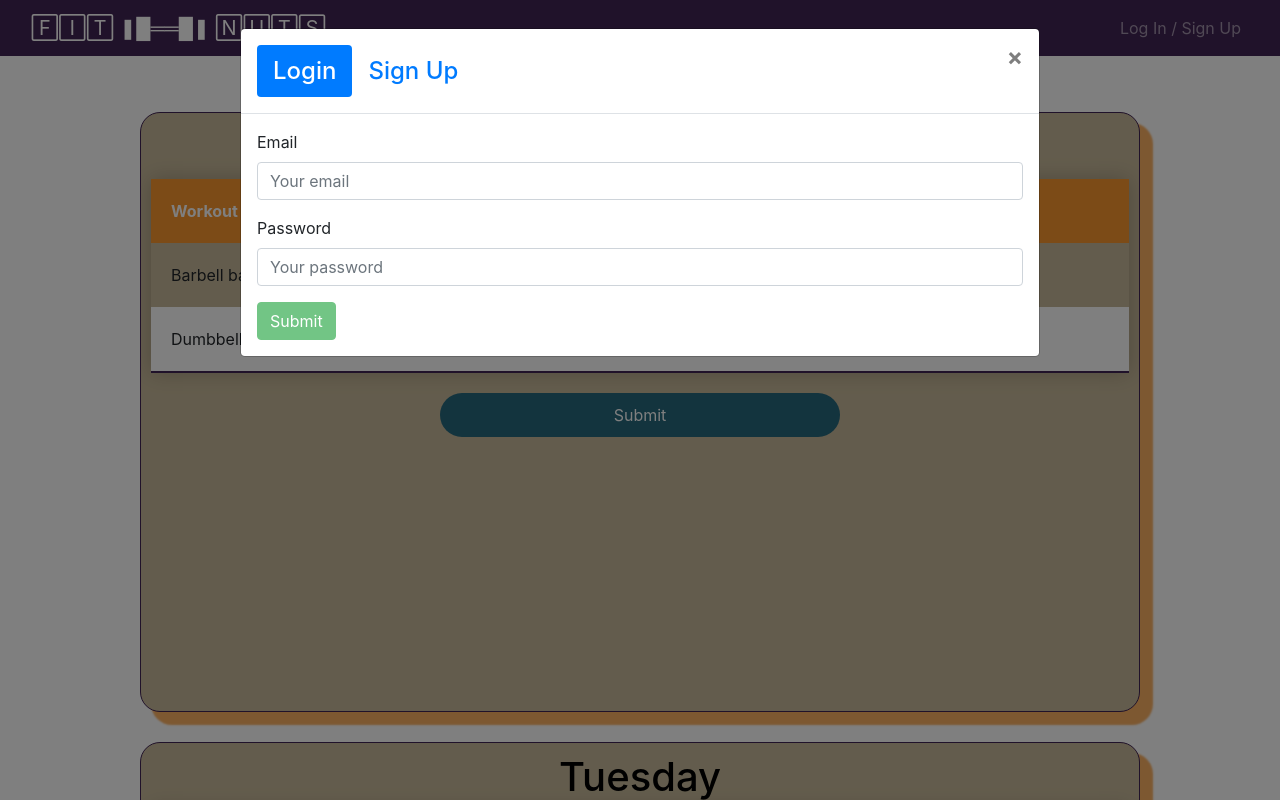
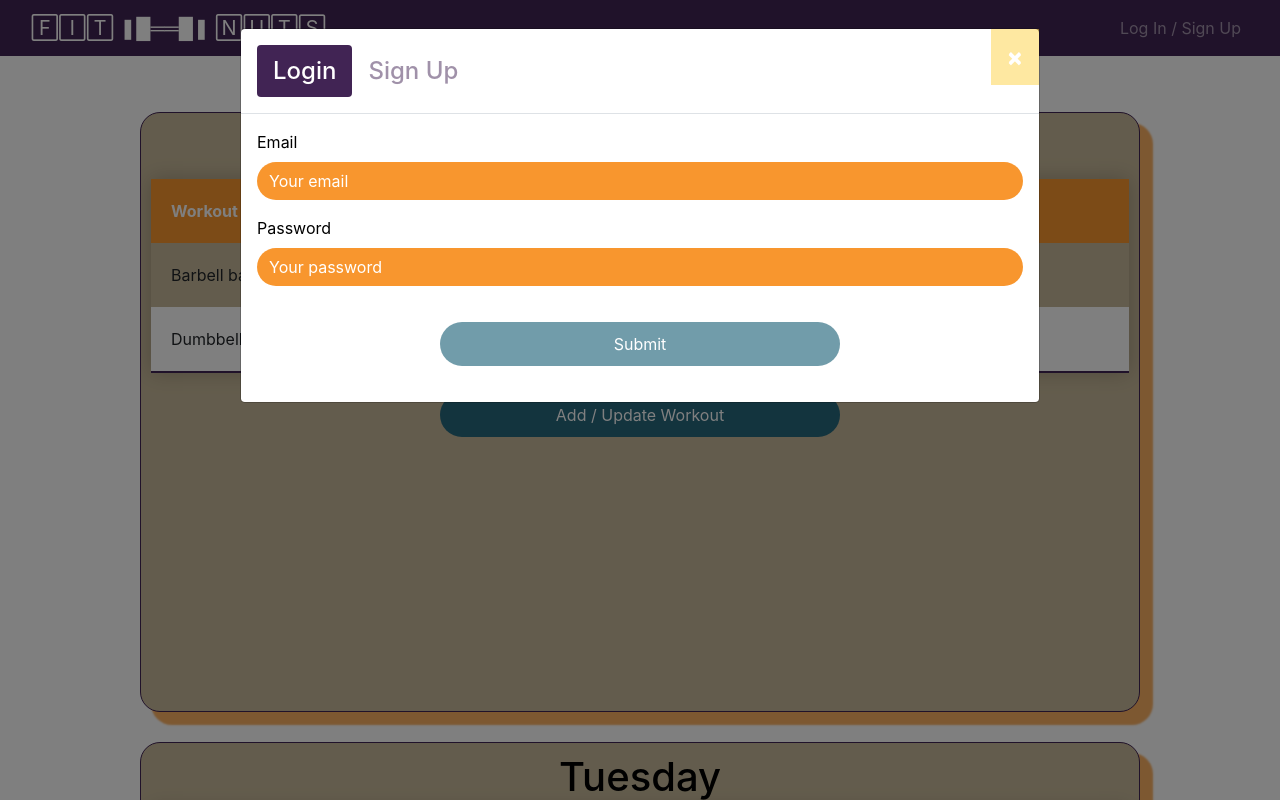
Before and after one commit to jesterb0206/fit-nuts, a React (Create React App) app in the folder client/: page /WorkoutSummary in a window 1280 px wide. Both pictures are taken after a click on the button "Log In / Sign Up". Shown: the top 800 px of the page. Built offline with nearby package versions, Linux system fonts and the light colour scheme; no server answers.

Commit message:
Styled the Login In / Sign Up Form & Made Some Other Small Changes

```diff
--- a/client/src/App.css
+++ b/client/src/App.css
@@ -16,8 +16,122 @@
   background-color: var(--purple);
 }
 
-.navbar-toggle-icon {
-  background-color: white;
+/* -------------------- Log In / Sign Up Form Styling -------------------- */
+
+.modal-header button {
+  background-color: var(--yellow);
+  color: var(--white);
+}
+
+.nav-pills .nav-link.active,
+.nav-pills .show > .nav-link {
+  color: var(--white);
+  background-color: var(--purple);
+}
+
+a {
+  color: rgba(65, 36, 84, 0.5);
+}
+
+a:active,
+a:hover,
+a:active {
+  color: rgba(65, 36, 84, 1);
+}
+
+.form-group {
+  color: var(--black);
+  font-family: -apple-system, BlinkMacSystemFont, 'Segoe UI', 'Roboto', 'Oxygen',
+    'Ubuntu', 'Cantarell', 'Fira Sans', 'Droid Sans', 'Helvetica Neue',
+    sans-serif;
+}
+
+.form-control:focus,
+.form-control:not(active) {
+  background-color: var(--orange);
+  border: none;
+  border-radius: 1000px;
+  color: var(--white);
+  font-family: -apple-system, BlinkMacSystemFont, 'Segoe UI', 'Roboto', 'Oxygen',
+    'Ubuntu', 'Cantarell', 'Fira Sans', 'Droid Sans', 'Helvetica Neue',
+    sans-serif;
+}
+
+.form-control:focus {
+  border: none;
+  box-shadow: none;
+}
+
+.form-control::placeholder {
+  color: var(--white);
+}
+
+/* Change Autocomplete Styles in Chrome */
+
+input:-webkit-autofill,
+input:-webkit-autofill:hover,
+input:-webkit-autofill:focus,
+textarea:-webkit-autofill,
+textarea:-webkit-autofill:hover,
+textarea:-webkit-autofill:focus,
+select:-webkit-autofill,
+select:-webkit-autofill:hover,
+select:-webkit-autofill:focus {
+  border: none;
+  -webkit-text-fill-color: var(--white);
+  -webkit-box-shadow: 0 0 0px 1000px var(--orange) inset;
+  transition: background-color 5000s ease-in-out 0s;
+}
+
+/* Log In / Sign Up Button Styling */
+
+.btn-submit {
+  background-color: var(--blue);
+  border: none;
+  border-radius: 1000px;
+  color: var(--white);
+  font-family: -apple-system, BlinkMacSystemFont, 'Segoe UI', 'Roboto', 'Oxygen',
+    'Ubuntu', 'Cantarell', 'Fira Sans', 'Droid Sans', 'Helvetica Neue',
+    sans-serif;
+  margin-bottom: 20px;
+  margin-top: 20px;
+  max-width: 400px;
+  padding-bottom: 10px;
+  padding-top: 10px;
+  width: 90%;
+}
+
+/* Button Pseudo Class Styling */
+
+.btn-submit:active,
+.btn-submit:focus,
+.btn-submit:hover {
+  background-color: var(--purple);
+  color: var(--white);
+}
+
+/* Disabled Button Styling */
+
+.btn-submit:disabled {
+  background-color: var(--blue);
+  color: var(--white);
+}
+
+.btn-submit:disabled:active,
+.btn-submit:disabled:focus,
+.btn-submit:disabled:hover {
+  background-color: var(--blue);
+  color: var(--white);
+}
+
+/* Alert Styling */
+
+.alert-danger {
+  background-color: var(--yellow);
+  color: var(--black);
+  font-family: -apple-system, BlinkMacSystemFont, 'Segoe UI', 'Roboto', 'Oxygen',
+    'Ubuntu', 'Cantarell', 'Fira Sans', 'Droid Sans', 'Helvetica Neue',
+    sans-serif;
 }
 
 /* -------------------- Home Page Section -------------------- */
@@ -244,6 +358,9 @@ table {
   border: none;
   border-radius: 1000px;
   color: var(--white);
+  font-family: -apple-system, BlinkMacSystemFont, 'Segoe UI', 'Roboto', 'Oxygen',
+    'Ubuntu', 'Cantarell', 'Fira Sans', 'Droid Sans', 'Helvetica Neue',
+    sans-serif;
   margin-bottom: 20px;
   margin-top: 20px;
   max-width: 400px;
--- a/client/src/components/Card.js
+++ b/client/src/components/Card.js
@@ -12,9 +12,12 @@ const Card = ({dayOfTheWeek}) => {
 
   const workouts = data?.workout || [];
 
+  // Returns Workout Summary Card Content
+
   return (
     <div className='card example'>
       <h1 id='center__text'>{dayOfTheWeek}</h1>
+      {/* Workout Summary Table */}
       <table class='styled-table'>
         <thead>
           <tr>
@@ -39,8 +42,9 @@ const Card = ({dayOfTheWeek}) => {
           </tr>
         </tbody>
       </table>
+      {/* Add / Update Workout Button */}
       <div id='centerButton'>
-        <Button variant='primary'>Submit</Button>
+        <Button variant='primary'>Add / Update Workout</Button>
       </div>
     </div>
   );
--- a/client/src/components/LoginForm.js
+++ b/client/src/components/LoginForm.js
@@ -1,9 +1,7 @@
 /* eslint-disable no-unused-vars */
-// see SignupForm.js for comments
 import React, {useState} from 'react';
 import {Form, Button, Alert} from 'react-bootstrap';
 import {useMutation} from '@apollo/client';
-
 import Auth from '../utils/auth';
 import {LOGIN_USER} from '../utils/mutations';
 
@@ -21,7 +19,8 @@ const LoginForm = () => {
   const handleFormSubmit = async (event) => {
     event.preventDefault();
 
-    // check if form has everything (as per react-bootstrap docs)
+    // Checks to See if the User Inputted Everything Correctly (as per the React Bootstrap documentation)
+
     const form = event.currentTarget;
     if (form.checkValidity() === false) {
       event.preventDefault();
@@ -45,6 +44,8 @@ const LoginForm = () => {
       password: '',
     });
   };
+
+  // Returns the Log In Form
 
   return (
     <>
@@ -71,7 +72,6 @@ const LoginForm = () => {
             Email is required!
           </Form.Control.Feedback>
         </Form.Group>
-
         <Form.Group>
           <Form.Label htmlFor='password'>Password</Form.Label>
           <Form.Control
@@ -86,13 +86,15 @@ const LoginForm = () => {
             Password is required!
           </Form.Control.Feedback>
         </Form.Group>
+        <div id='centerButton'>
           <Button
             disabled={!(userFormData.email && userFormData.password)}
             type='submit'
-          variant='success'
+            variant='submit'
           >
             Submit
           </Button>
+        </div>
       </Form>
     </>
   );
--- a/client/src/components/SignupForm.js
+++ b/client/src/components/SignupForm.js
@@ -6,15 +6,20 @@ import Auth from '../utils/auth';
 import {ADD_USER} from '../utils/mutations';
 
 const SignupForm = () => {
-  // set initial form state
+  // Set Initial Form State
+
   const [userFormData, setUserFormData] = useState({
     username: '',
     email: '',
     password: '',
   });
-  // set state for form validation
+
+  // Set State for Form Validation
+
   const [validated] = useState(false);
-  // set state for alert
+
+  // Set State for Alert
+
   const [showAlert, setShowAlert] = useState(false);
 
   const [addUser, {error}] = useMutation(ADD_USER);
@@ -27,7 +32,8 @@ const SignupForm = () => {
   const handleFormSubmit = async (event) => {
     event.preventDefault();
 
-    // check if form has everything (as per react-bootstrap docs)
+    // Checks to See if the User Inputted Everything Correctly (as per the React Bootstrap documentation)
+
     const form = event.currentTarget;
     if (form.checkValidity() === false) {
       event.preventDefault();
@@ -52,11 +58,15 @@ const SignupForm = () => {
     });
   };
 
+  // Returns the Sign Up Form
+
   return (
     <>
-      {/* This is needed for the validation functionality above */}
+      {/* This Is Needed for the Validation Functionality Above */}
+
       <Form noValidate validated={validated} onSubmit={handleFormSubmit}>
-        {/* show alert if server response is bad */}
+        {/* Show Alert if Server Response Is Bad */}
+
         <Alert
           dismissible
           onClose={() => setShowAlert(false)}
@@ -65,7 +75,6 @@ const SignupForm = () => {
         >
           Something went wrong with your signup!
         </Alert>
-
         <Form.Group>
           <Form.Label htmlFor='username'>Username</Form.Label>
           <Form.Control
@@ -80,7 +89,6 @@ const SignupForm = () => {
             Username is required!
           </Form.Control.Feedback>
         </Form.Group>
-
         <Form.Group>
           <Form.Label htmlFor='email'>Email</Form.Label>
           <Form.Control
@@ -95,7 +103,6 @@ const SignupForm = () => {
             Email is required!
           </Form.Control.Feedback>
         </Form.Group>
-
         <Form.Group>
           <Form.Label htmlFor='password'>Password</Form.Label>
           <Form.Control
@@ -110,6 +117,7 @@ const SignupForm = () => {
             Password is required!
           </Form.Control.Feedback>
         </Form.Group>
+        <div id='centerButton'>
           <Button
             disabled={
               !(
@@ -119,10 +127,11 @@ const SignupForm = () => {
               )
             }
             type='submit'
-          variant='success'
+            variant='submit'
           >
             Submit
           </Button>
+        </div>
       </Form>
     </>
   );
```
Also changed, not shown: client/public/index.html (+0 -28 lines), client/src/components/NavBar.js (+3 -4 lines), client/src/pages/WorkoutSummary.js (+3 -7 lines), client/public/manifest.json, client/src/components/Footer.js (deleted). Lines whose indentation alone changed are shown as unchanged.
